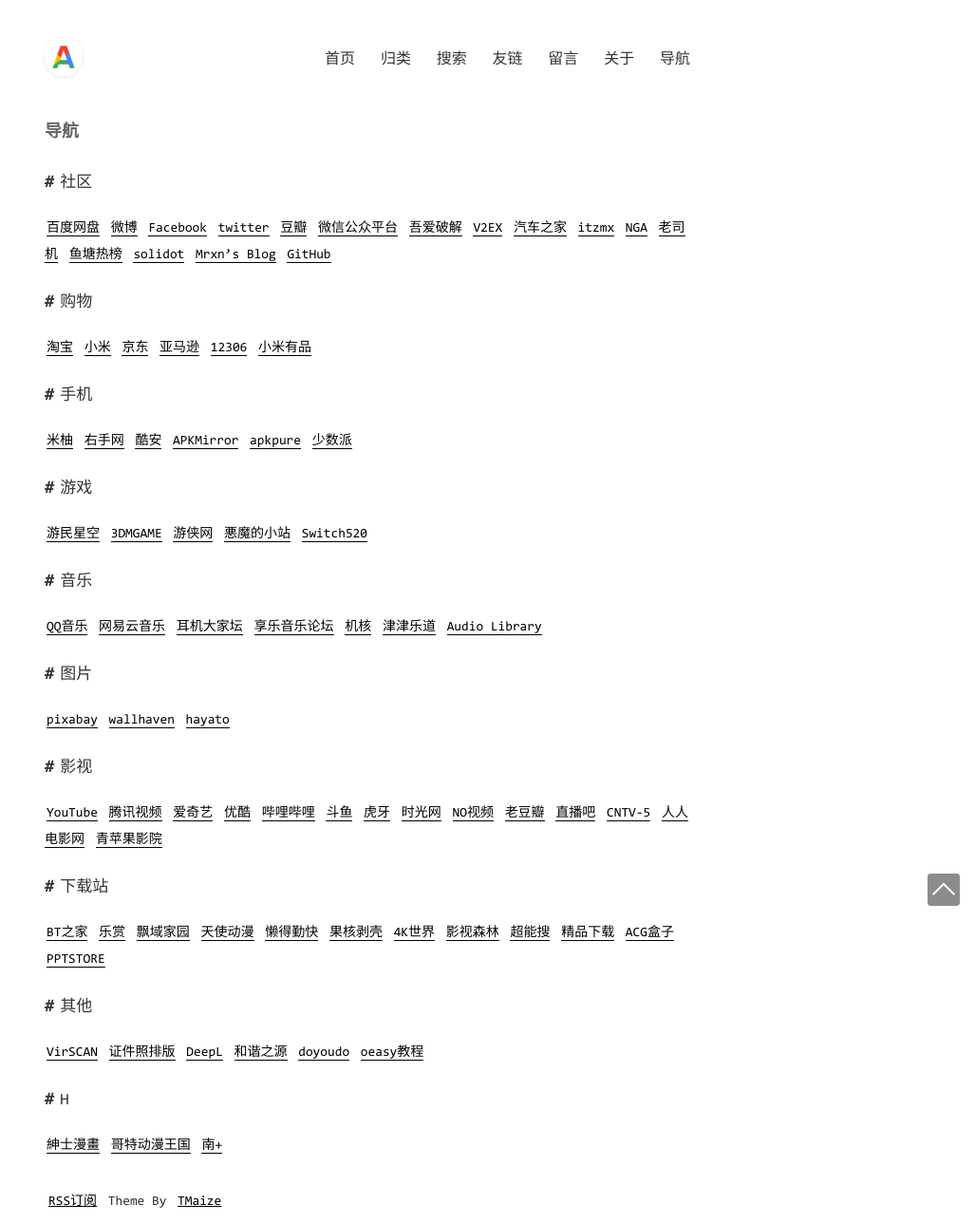
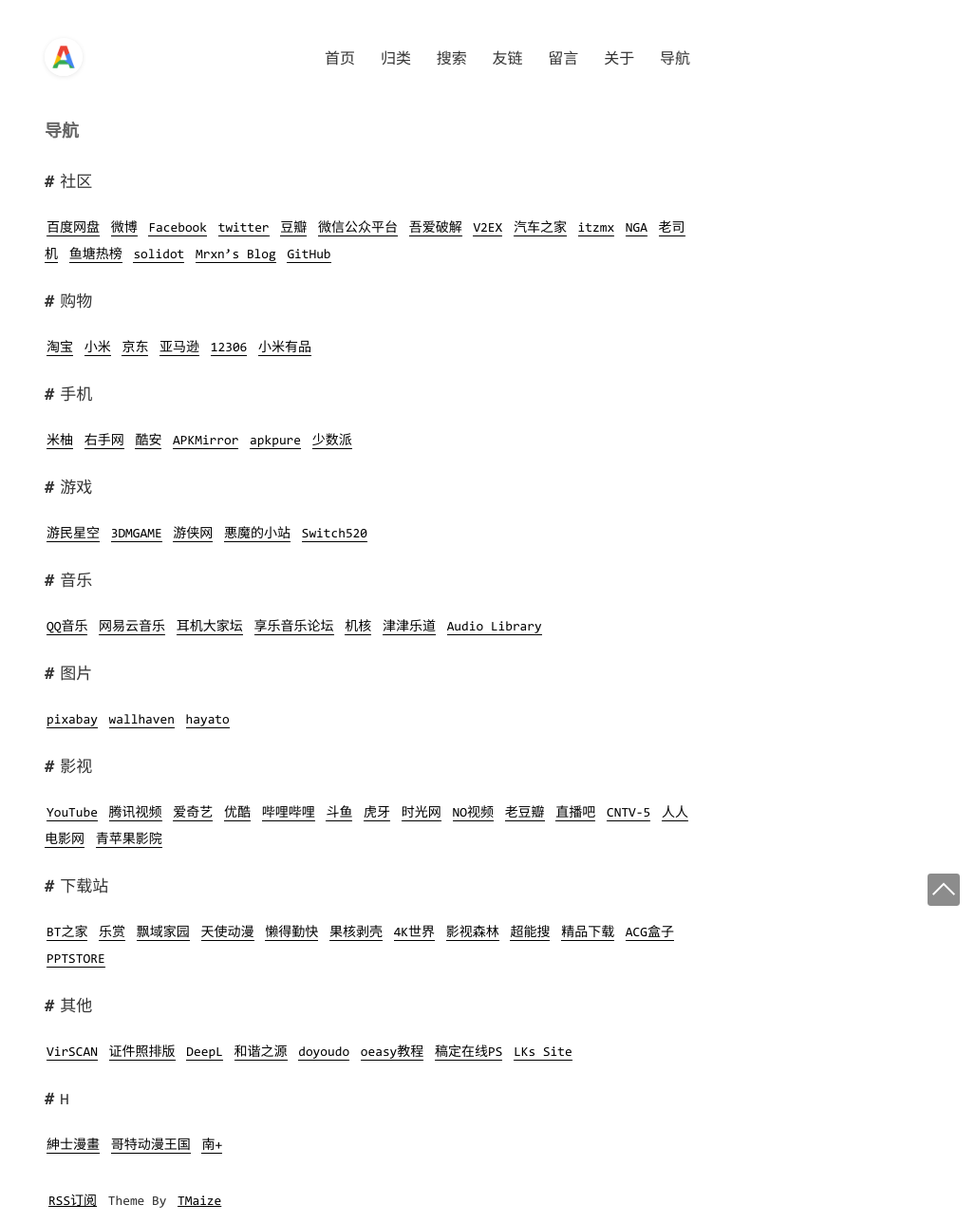
Before and after one commit to admans/admans.github.io, a Jekyll site: the page built from pages/navi.md, in a window 1280 px wide. Shown: the whole page at 95% size, without its empty margins (253-1280 px from the left). Built offline with Jekyll 4.4.1, drawn with Linux system fonts in a browser that asks for light colours.

Commit message:
Update navi.md
新增在线PS和LKs网站

```diff
--- a/pages/navi.md
+++ b/pages/navi.md
@@ -37,7 +37,7 @@ title: 导航
 
 ## 其他
 
-[VirSCAN](http://www.virscan.org/ "VirSCAN") [证件照排版](http://www.sandcomp.com/blog/sandphoto/ "证件照排版") [DeepL](https://www.deepl.com/translator "DeepL") [和谐之源](https://hunter.gitlab.io/tools/harmonious/ "和谐之源") [doyoudo](http://www.doyoudo.com/ "doyoudo") [oeasy教程](http://oeasy.org/ "oeasy教程")
+[VirSCAN](http://www.virscan.org/ "VirSCAN") [证件照排版](http://www.sandcomp.com/blog/sandphoto/ "证件照排版") [DeepL](https://www.deepl.com/translator "DeepL") [和谐之源](https://hunter.gitlab.io/tools/harmonious/ "和谐之源") [doyoudo](http://www.doyoudo.com/ "doyoudo") [oeasy教程](http://oeasy.org/ "oeasy教程") [稿定在线PS](https://ps.gaoding.com/#/ "稿定在线PS") [LKs Site](http://lkssite.vip/ "LKs Site")
 
 ## H
 
```
